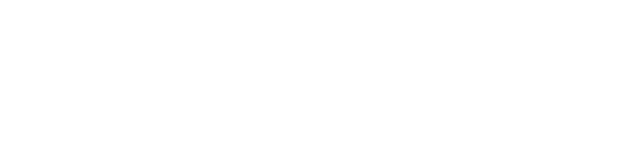
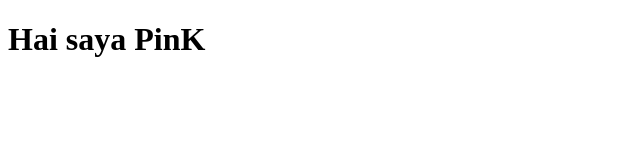
Before and after one commit to aisyahjuliandhari15-creator/aisyahhpinkk, a plain HTML site: page index.html in a window 1280 px wide. Shown: the whole page, without its empty margins (0-640 px from the left). Drawn offline with Linux system fonts and the light colour scheme.

Commit message:
saya menambahkan h1 dengan pesan haai saya pink

```diff
--- a/index.html
+++ b/index.html
@@ -6,7 +6,7 @@
     <title>Document</title>
 </head>
 <body>
-
+    <h1>Hai saya PinK</h1>
 </body>
 </html>
 
```
